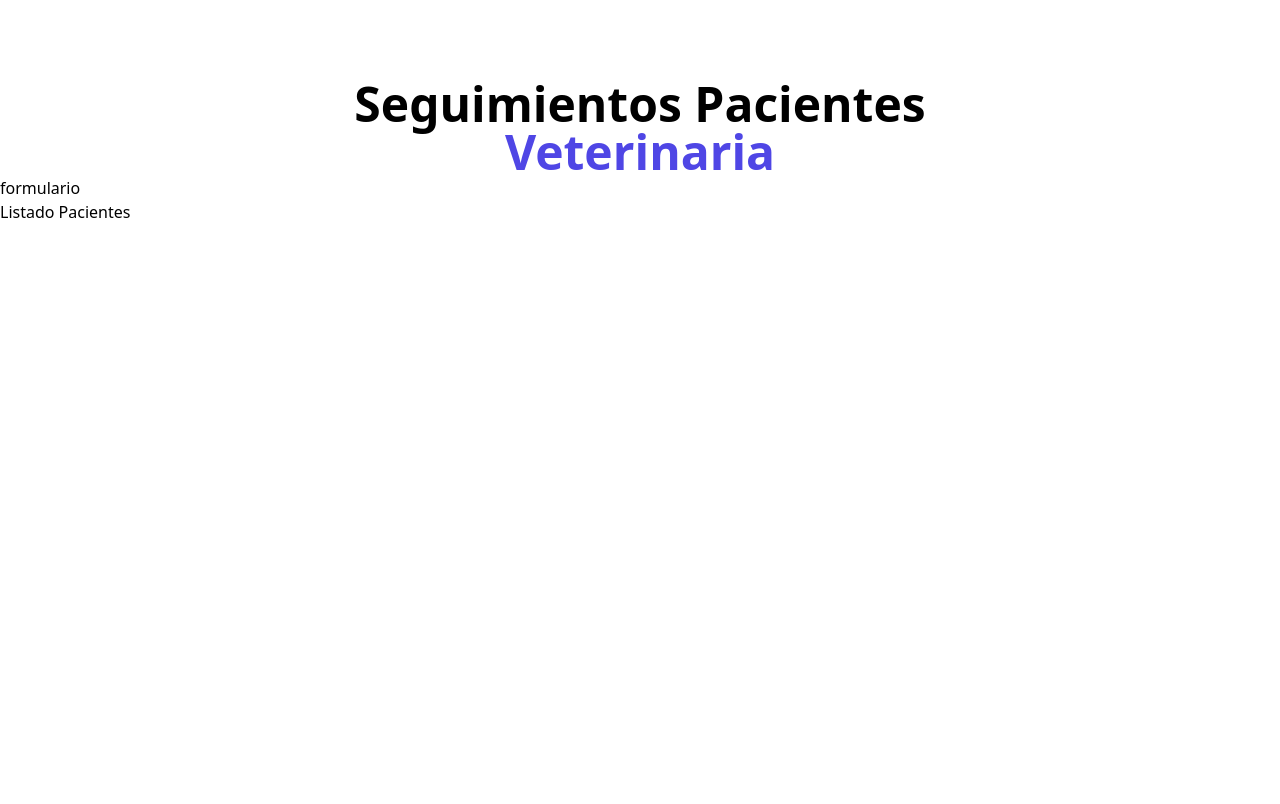
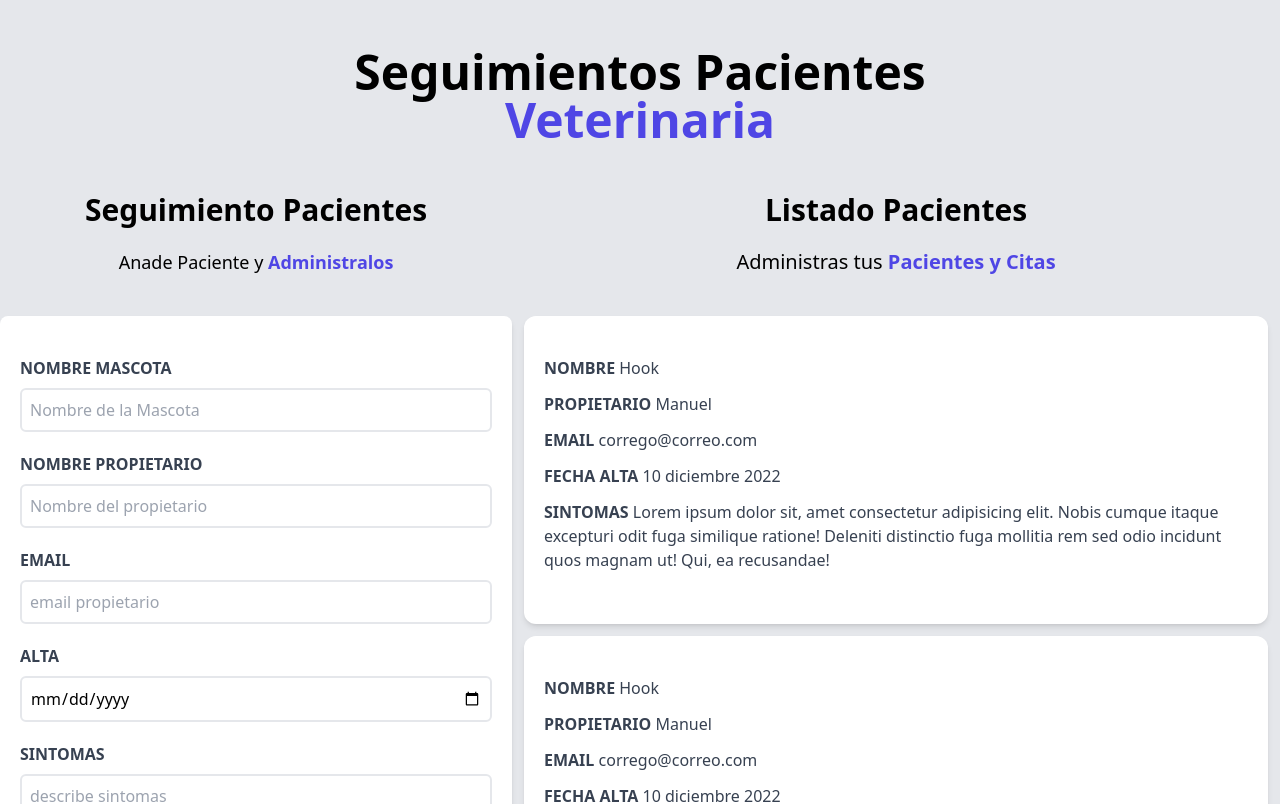
Before and after one commit to antdev1987/pacientes, a React (Vite) app: page / in a window 1280 px wide. Shown: the top 804 px of the page. Built offline with nearby package versions, Linux system fonts and the light colour scheme.

Commit message:
58/61 creando formularios los inputs y listado de pacientes

```diff
--- a/index.html
+++ b/index.html
@@ -6,7 +6,7 @@
     <meta name="viewport" content="width=device-width, initial-scale=1.0" />
     <title>Vite App</title>
   </head>
-  <body class='bg-gray-100 h-screen'>
+  <body>
     <div id="root"></div>
     <script type="module" src="/src/main.jsx"></script>
   </body>
--- a/src/App.jsx
+++ b/src/App.jsx
@@ -6,10 +6,14 @@
 function App() {
 
   return (
-    <div className="container mx-auto mt-20">
+    <div className="container mx-auto mt-12">
      <Header />
+
+     <div className='mt-12 md:flex'>
      <Formulario />
      <ListadoPacientes />
+     </div>
+
     </div>
   )
 }
--- a/src/components/Formulario.jsx
+++ b/src/components/Formulario.jsx
@@ -1,11 +1,70 @@
 import React from 'react'
 
 const Formulario = () => {
-    return (
-        <div>
-            <h3>formulario</h3>
-        </div>
-    )
+   return (
+      <div className='md:w-1/2 lg:w-2/5'>
+         <h2 className='font-black text-3xl text-center'>Seguimiento Pacientes</h2>
+
+         <p className='text-lg mt-5 text-center mb-10'>
+            Anade Paciente y {''}
+            <span className='text-indigo-600 font-bold'>Administralos</span>
+         </p>
+
+         <form className='bg-white shadow-md rounded-lg py-10 px-5 mb-10'>
+            <div className='mb-5'>
+               <label htmlFor='mascota' className='block text-gray-700 uppercase font-bold'>Nombre Mascota</label>
+               <input
+               id='mascota'
+                  type='text'
+                  placeholder='Nombre de la Mascota'
+                  className='border-2 w-full p-2 mt-2 rounded-md'
+               />
+            </div>
+
+            <div className='mb-5'>
+               <label htmlFor='propietario' className='block text-gray-700 uppercase font-bold'>Nombre Propietario</label>
+               <input
+               id='propietario'
+                  type='text'
+                  placeholder='Nombre del propietario'
+                  className='border-2 w-full p-2 mt-2 rounded-md'
+               />
+            </div>
+
+            <div className='mb-5'>
+               <label htmlFor='email' className='block text-gray-700 uppercase font-bold'>email</label>
+               <input
+               id='email'
+                  type='email'
+                  placeholder='email propietario'
+                  className='border-2 w-full p-2 mt-2 rounded-md'
+               />
+            </div>
+
+            <div className='mb-5'>
+               <label htmlFor='alta' className='block text-gray-700 uppercase font-bold'>alta</label>
+               <input
+               id='alta'
+                  type='date'
+                  className='border-2 w-full p-2 mt-2 rounded-md'
+               />
+            </div>
+
+            <div className='mb-5'>
+               <label htmlFor='sintomas' className='block text-gray-700 uppercase font-bold'>Sintomas</label>
+               <textarea className='border-2 w-full p-2 mt-2 rounded-md' placeholder='describe sintomas' name="" id="sintomas" cols="30"></textarea>
+            </div>
+
+            <input
+               type='submit'
+               value='agregar paciente'
+               className='bg-indigo-600 w-full p-3 text-white uppercase font-bold hover:bg-indigo-700 cursor-pointer'
+            />
+
+         </form>
+
+      </div>
+   )
 }
 
 export default Formulario
--- a/src/components/ListadoPacientes.jsx
+++ b/src/components/ListadoPacientes.jsx
@@ -1,11 +1,23 @@
 import React from 'react'
+import Paciente from './Paciente'
 
 const ListadoPacientes = () => {
-    return (
-        <div>
-            <h2>Listado Pacientes</h2>
-        </div>
-    )
+   return (
+      <div className='md:w-1/2 lg:w-3/5 md:h-screen overflow-y-scroll'>
+
+         <h2 className='font-black text-3xl text-center'>Listado Pacientes</h2>
+         <p className='text-xl mt-5 mb-10 text-center'>
+            Administras tus {''}
+            <span className='text-indigo-600 font-bold'>Pacientes y Citas</span>
+         </p>
+
+         <Paciente />
+         <Paciente />
+         <Paciente />
+         <Paciente />
+
+      </div>
+   )
 }
 
 export default ListadoPacientes
--- /dev/null
+++ b/src/components/Paciente.jsx
@@ -0,0 +1,29 @@
+import React from 'react'
+
+const Paciente = () => {
+    return (
+        <div className='m-3 bg-white shadow-md px-5 py-10 rounded-xl'>
+            <p className='font-bold mb-3 text-gray-700 uppercase'>Nombre {''}
+               <span className='font-normal normal-case'>Hook</span>
+            </p>
+
+            <p className='font-bold mb-3 text-gray-700 uppercase'>Propietario {''}
+               <span className='font-normal normal-case'>Manuel</span>
+            </p>
+
+            <p className='font-bold mb-3 text-gray-700 uppercase'>email {''}
+               <span className='font-normal normal-case'>corrego@correo.com</span>
+            </p>
+
+            <p className='font-bold mb-3 text-gray-700 uppercase'>Fecha Alta {''}
+               <span className='font-normal normal-case'>10 diciembre 2022</span>
+            </p>
+
+            <p className='font-bold mb-3 text-gray-700 uppercase'>Sintomas {''}
+               <span className='font-normal normal-case'>Lorem ipsum dolor sit, amet consectetur adipisicing elit. Nobis cumque itaque excepturi odit fuga similique ratione! Deleniti distinctio fuga mollitia rem sed odio incidunt quos magnam ut! Qui, ea recusandae!</span>
+            </p>
+         </div>
+    )
+}
+
+export default Paciente
--- a/src/index.css
+++ b/src/index.css
@@ -1,3 +1,10 @@
 @import "tailwindcss/base";
 @import "tailwindcss/components";
 @import "tailwindcss/utilities";
+
+body {
+
+    --tw-bg-opacity: 1;
+    background-color: rgb(229 231 235 / var(--tw-bg-opacity));
+
+}
```
